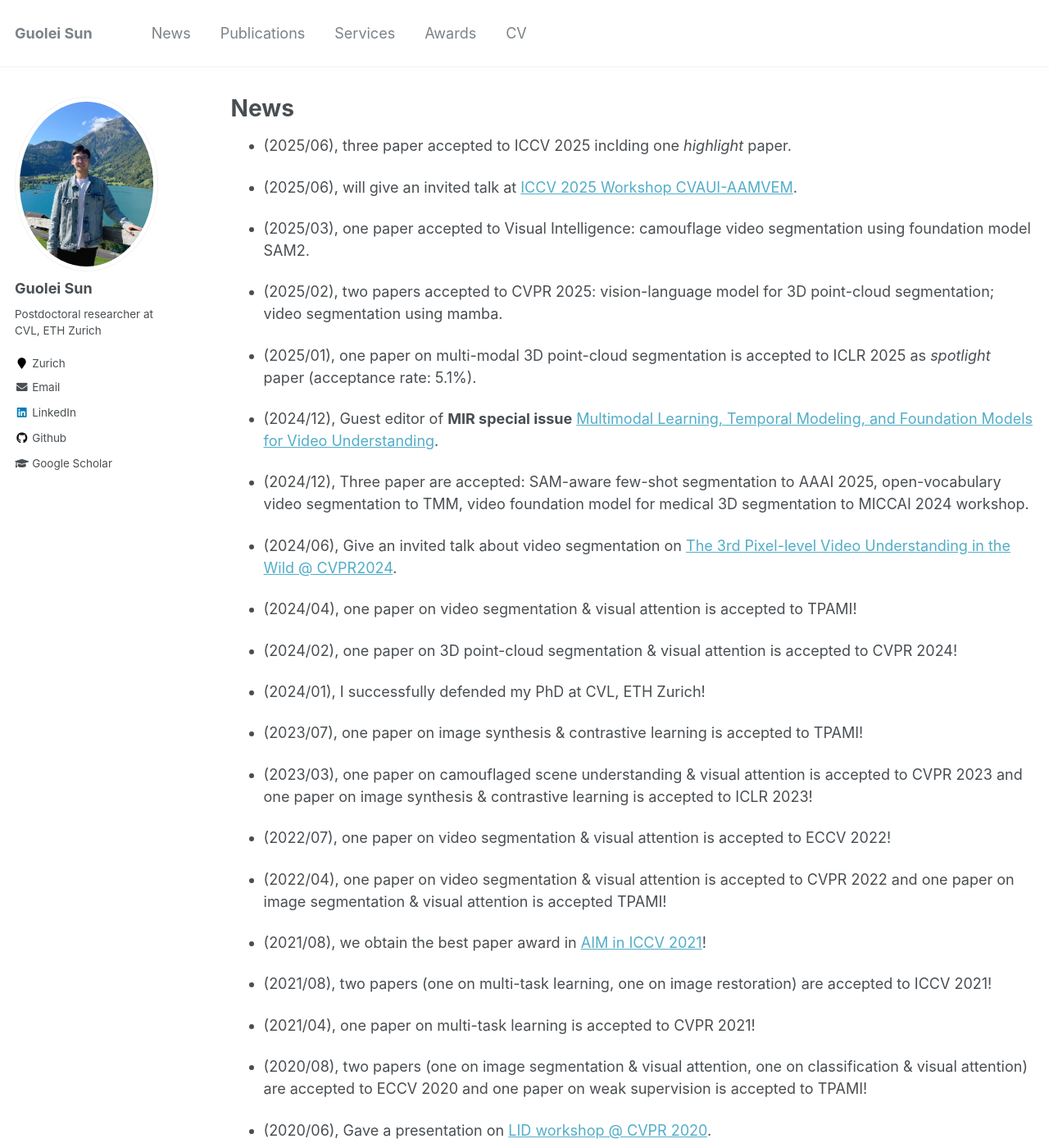
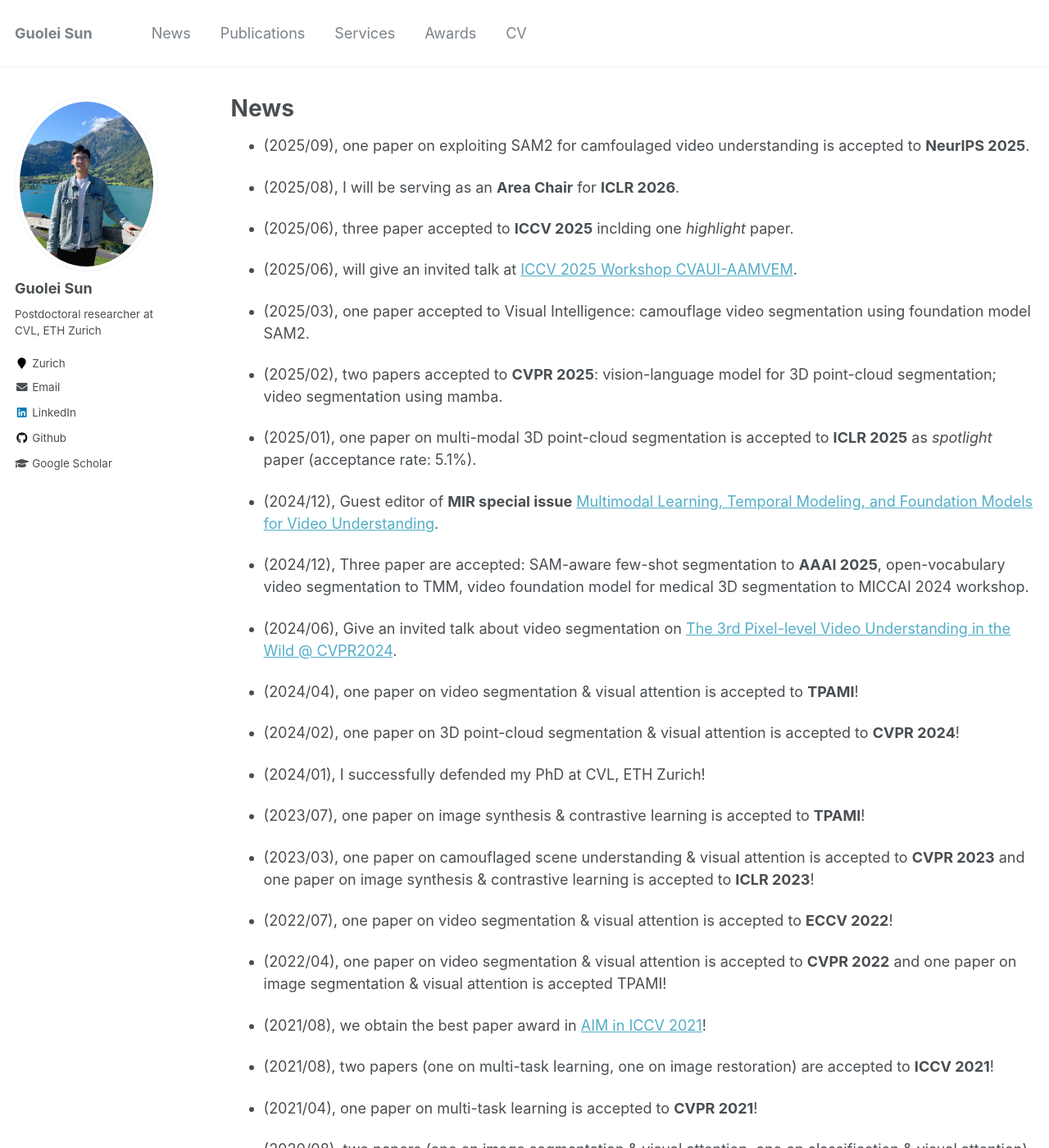
Before and after one commit to GuoleiSun/GuoleiSun.github.io, a Jekyll site: the page built from _pages/markdown.md, in a window 1280 px wide and 1400 px high. Shown: the whole window at 82% size. Built offline with Jekyll 4.4.1, drawn with Linux system fonts in a browser that asks for light colours; some of the changed text lies outside the part shown.

Commit message:
Update markdown.md

```diff
--- a/_pages/markdown.md
+++ b/_pages/markdown.md
@@ -7,46 +7,50 @@ redirect_from:
   - /md/
   - /markdown.html
 ---
-* (2025/06), three paper accepted to ICCV 2025 inclding one *highlight* paper.
+* (2025/09), one paper on exploiting SAM2 for camfoulaged video understanding is accepted to **NeurIPS 2025**.
+
+* (2025/08), I will be serving as an **Area Chair** for **ICLR 2026**.
+
+* (2025/06), three paper accepted to **ICCV 2025** inclding one *highlight* paper.
 
 * (2025/06),  will give an invited talk at <a href="https://vap.aau.dk/marinevision/speakers/">ICCV 2025 Workshop CVAUI-AAMVEM</a>.
 
 * (2025/03), one paper accepted to Visual Intelligence: camouflage video segmentation using foundation model SAM2.
 
-* (2025/02), two papers accepted to CVPR 2025: vision-language model for 3D point-cloud segmentation; video segmentation using mamba.
+* (2025/02), two papers accepted to **CVPR 2025**: vision-language model for 3D point-cloud segmentation; video segmentation using mamba.
 
-* (2025/01), one paper on multi-modal 3D point-cloud segmentation is accepted to ICLR 2025 as *spotlight* paper (acceptance rate: 5.1%).
+* (2025/01), one paper on multi-modal 3D point-cloud segmentation is accepted to **ICLR 2025** as *spotlight* paper (acceptance rate: 5.1%).
 
 * (2024/12), Guest editor of **MIR special issue** <a href="">Multimodal Learning, Temporal Modeling, and Foundation  Models for Video Understanding</a>.
 
-* (2024/12), Three paper are accepted: SAM-aware few-shot segmentation to AAAI 2025, open-vocabulary video segmentation to TMM, video foundation model for medical 3D segmentation to MICCAI 2024 workshop.
+* (2024/12), Three paper are accepted: SAM-aware few-shot segmentation to **AAAI 2025**, open-vocabulary video segmentation to TMM, video foundation model for medical 3D segmentation to MICCAI 2024 workshop.
 
 * (2024/06), Give an invited talk about video segmentation on <a href="https://www.vspwdataset.com/Workshop2024">The 3rd Pixel-level Video Understanding in the Wild @ CVPR2024</a>.
 
-* (2024/04), one paper on video segmentation & visual attention is accepted to TPAMI!
+* (2024/04), one paper on video segmentation & visual attention is accepted to **TPAMI**!
 
-* (2024/02), one paper on 3D point-cloud segmentation & visual attention is accepted to CVPR 2024!
+* (2024/02), one paper on 3D point-cloud segmentation & visual attention is accepted to **CVPR 2024**!
 
 * (2024/01), I successfully defended my PhD at CVL, ETH Zurich!
 
-* (2023/07), one paper on image synthesis & contrastive learning is accepted to TPAMI!
+* (2023/07), one paper on image synthesis & contrastive learning is accepted to **TPAMI**!
 
-* (2023/03), one paper on camouflaged scene understanding & visual attention is accepted to CVPR 2023 and one paper on image synthesis & contrastive learning is accepted to ICLR 2023!
+* (2023/03), one paper on camouflaged scene understanding & visual attention is accepted to **CVPR 2023** and one paper on image synthesis & contrastive learning is accepted to **ICLR 2023**!
 
-* (2022/07), one paper on video segmentation & visual attention is accepted to ECCV 2022!
+* (2022/07), one paper on video segmentation & visual attention is accepted to **ECCV 2022**!
 
-* (2022/04), one paper on video segmentation & visual attention is accepted to CVPR 2022 and one paper on image segmentation & visual attention is accepted TPAMI!
+* (2022/04), one paper on video segmentation & visual attention is accepted to **CVPR 2022** and one paper on image segmentation & visual attention is accepted TPAMI!
 
 * (2021/08), we obtain the best paper award in <a href="https://data.vision.ee.ethz.ch/cvl/aim21/">AIM in ICCV 2021</a>!
 
-* (2021/08), two papers (one on multi-task learning, one on image restoration) are accepted to ICCV 2021!
+* (2021/08), two papers (one on multi-task learning, one on image restoration) are accepted to **ICCV 2021**!
 
-* (2021/04), one paper on multi-task learning is accepted to CVPR 2021!
+* (2021/04), one paper on multi-task learning is accepted to **CVPR 2021**!
 
-* (2020/08), two papers (one on image segmentation & visual attention, one on classification & visual attention) are accepted to ECCV 2020 and one paper on weak supervision is accepted to TPAMI!
+* (2020/08), two papers (one on image segmentation & visual attention, one on classification & visual attention) are accepted to **ECCV 2020** and one paper on weak supervision is accepted to **TPAMI**!
 
 * (2020/06), Gave a presentation on <a href="https://lidchallenge.github.io/index.html#schedule">LID workshop @ CVPR 2020</a>.
 
 * (2020/06), we obtain the first prize in WSSS track of <a href="https://lidchallenge.github.io/index.html#schedule">LID workshop in CVPR 2020</a> and the best paper award!
 
-* (2020/03), one paper on camouflage scene understanding is accepted to CVPR 2020!
+* (2020/03), one paper on camouflage scene understanding is accepted to **CVPR 2020**!
```
